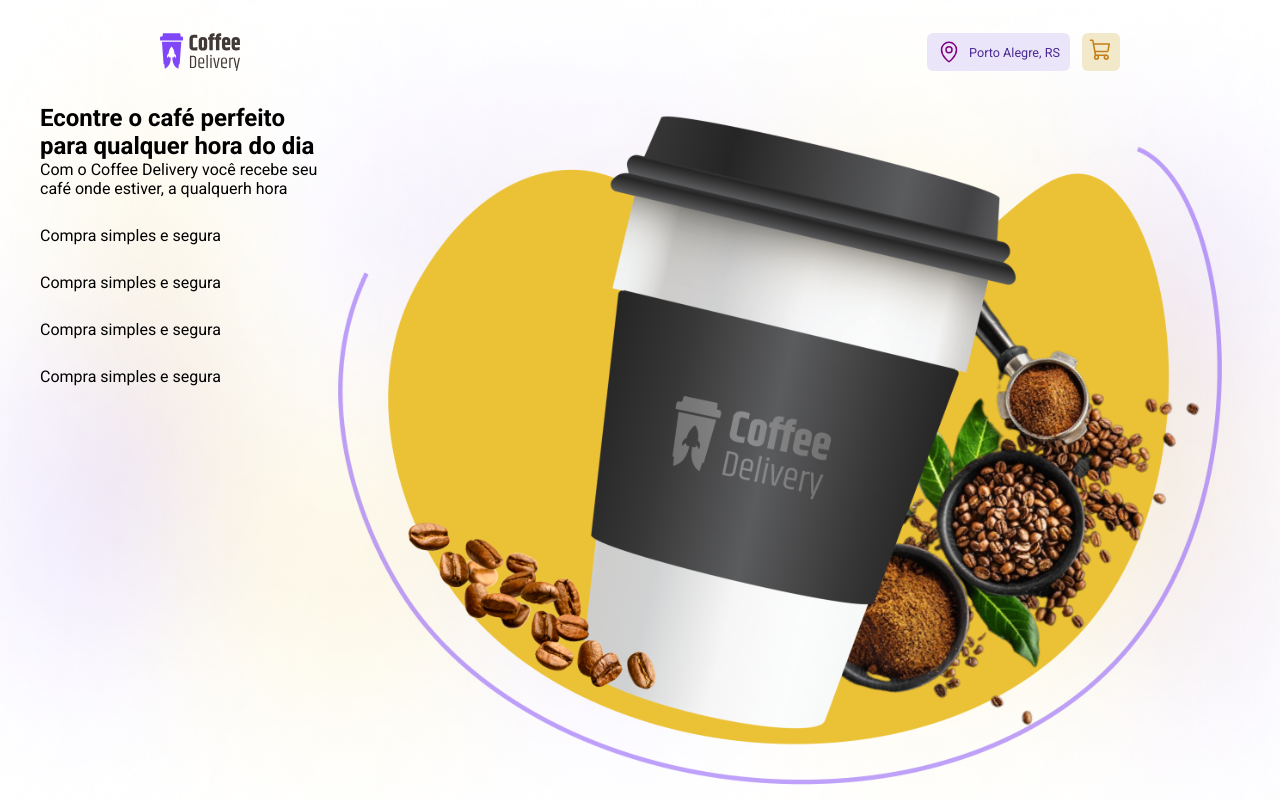
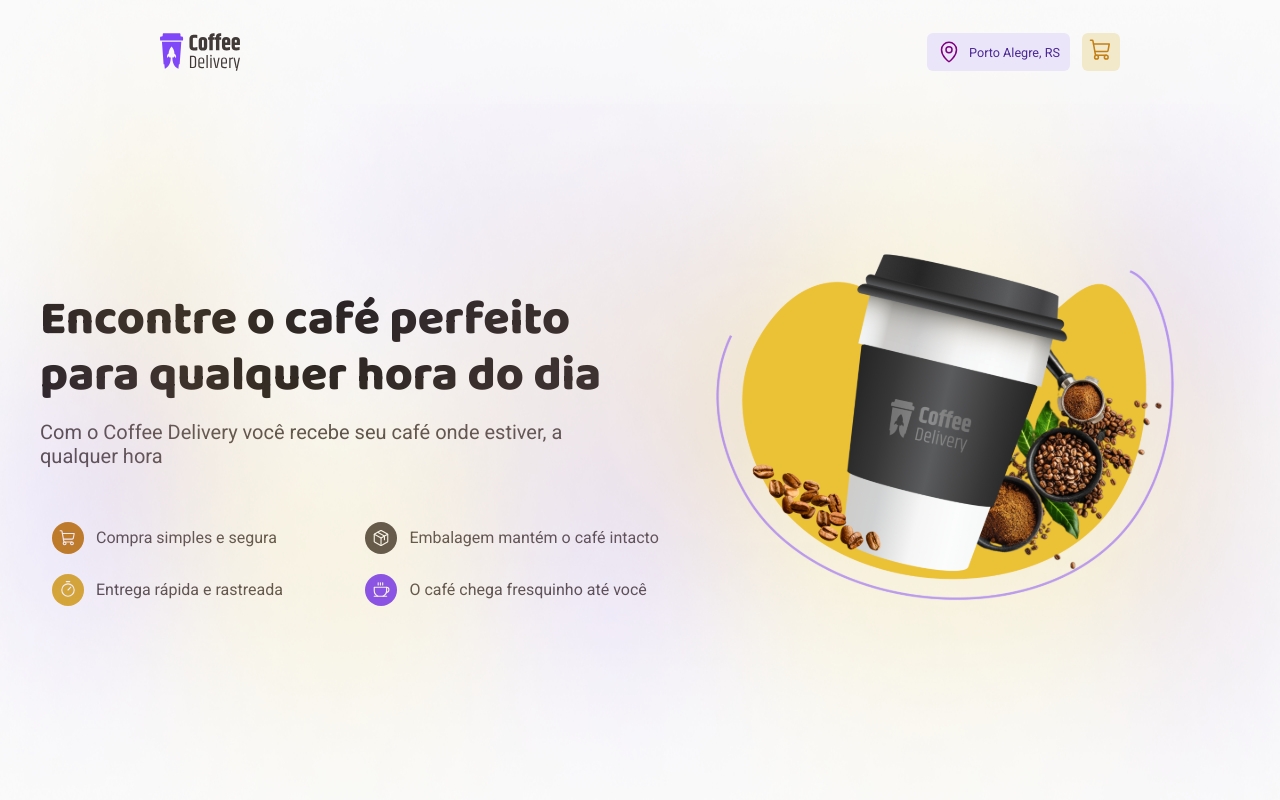
Before and after one commit to gustavuwe/coffee-delivery, a React (Vite) app: page /home in a window 1280 px wide. Built offline with nearby package versions, Linux system fonts and the light colour scheme.

Commit message:
finish hero section

```diff
--- a/src/components/Header/styles.ts
+++ b/src/components/Header/styles.ts
@@ -1,13 +1,14 @@
 import styled from "styled-components";
 
 export const HeaderContainer = styled.header`
-  background-color: ${(props) => props.theme["background"]};
+  background-color:rgba(250, 250, 250, 0.18);
   height: 6.5rem;
   width: 100%;
   display: flex;
   justify-content: space-between;
   align-items: center;
   padding: 0 10rem;
+  z-index: 10;
 
 
   img {
--- a/src/pages/Home/index.tsx
+++ b/src/pages/Home/index.tsx
@@ -1,51 +1,56 @@
-import { HeroSection, HeroSectionContent, HomeContainer } from "./styles";
+import {
+  AdvantageItem,
+  HeroSection,
+  HeroSectionContent,
+  HomeContainer,
+} from "./styles";
 import background from "../../assets/background.png";
 import heroImage from "../../assets/heroImage.svg";
-import { ShoppingCart } from "phosphor-react";
+import { Coffee, Package, ShoppingCart, Timer } from "phosphor-react";
 
 export function Home() {
   return (
     <HomeContainer>
       <HeroSection>
-        <img src={background} alt="" className="bg-image"/>
+        <img src={background} alt="" className="bg-image" />
         <HeroSectionContent>
-          <div>
+          <div className="hero-texts-container">
             <div className="hero-text">
-              <h1>Econtre o café perfeito para qualquer hora do dia</h1>
+              <h1>Encontre o café perfeito para qualquer hora do dia</h1>
               <p>
                 Com o Coffee Delivery você recebe seu café onde estiver, a
-                qualquerh hora
+                qualquer hora
               </p>
             </div>
 
             <div className="advantages-items">
-              <div>
+              <AdvantageItem advantageItemColor="yellowDark">
                 <div className="advantages-item-icon">
-                  <ShoppingCart size={24} color="#FFFFF" />
+                  <ShoppingCart size={18} color="#FAFAFA" />
                 </div>
                 <p>Compra simples e segura</p>
-              </div>
-              <div>
+              </AdvantageItem>
+              <AdvantageItem advantageItemColor="baseText">
                 <div className="advantages-item-icon">
-                  <ShoppingCart size={24} color="#FFFFF" />
+                  <Package size={18} color="#FAFAFA" />
                 </div>
-                <p>Compra simples e segura</p>
-              </div>
-              <div>
+                <p>Embalagem mantém o café intacto</p>
+              </AdvantageItem>
+              <AdvantageItem advantageItemColor="yellow">
                 <div className="advantages-item-icon">
-                  <ShoppingCart size={24} color="#FFFFF" />
+                  <Timer size={18} color="#FAFAFA" />
                 </div>
-                <p>Compra simples e segura</p>
-              </div>
-              <div>
+                <p>Entrega rápida e rastreada</p>
+              </AdvantageItem>
+              <AdvantageItem advantageItemColor="purple">
                 <div className="advantages-item-icon">
-                  <ShoppingCart size={24} color="#FFFFF" />
+                  <Coffee size={18} color="#FAFAFA" />
                 </div>
-                <p>Compra simples e segura</p>
-              </div>
+                <p>O café chega fresquinho até você</p>
+              </AdvantageItem>
             </div>
           </div>
-          <img src={heroImage} alt="" />
+          <img src={heroImage} alt="" className="hero-image" />
         </HeroSectionContent>
       </HeroSection>
     </HomeContainer>
--- a/src/pages/Home/styles.ts
+++ b/src/pages/Home/styles.ts
@@ -1,10 +1,11 @@
 import styled from "styled-components";
 
 export const HomeContainer = styled.div`
-  height: calc(100vh - 6.5rem);
+  height: calc(100vh - 6.5rem); // 6.5rem = header height
   width: 100%;
   display: flex;
   flex-direction: column;
+  background-color: ${(props) => props.theme["background"]};
 `;
 
 export const HeroSection = styled.section`
@@ -17,7 +18,7 @@
     left: 0;
     height: 100%;
     width: 100%;
-    z-index: -1;
+    z-index: 0;
   }
 `;
 
@@ -27,4 +28,71 @@
   width: 1200px;
   height: 100%;
   margin: 0 auto;
+  align-items: center;
+  gap: 3rem;
+
+  .hero-text {
+    max-width: 588px;
+
+    h1 {
+      font-size: 3rem;
+      font-family: "Baloo 2", sans-serif;
+      color: ${(props) => props.theme["base-title"]};
+      font-weight: 900;
+      line-height: 3.5rem;
+    }
+
+    p {
+      margin-top: 1rem;
+      font-family: "Roboto", sans-serif;
+      font-size: 1.25rem;
+    }
+  }
+
+  .advantages-items {
+    margin-top: 3rem;
+    display: grid;
+    grid: repeat(2, 1fr) / repeat(2, 1fr);
+    gap: 0.5rem;
+    line-height: 2.75rem;
+
+  }
+
+  .hero-image {
+    z-index: 1;
+    max-width: 476px;
+    margin-bottom: 3rem;
+  }
 `;
+
+const ADVANTAGE_ITEMS_COLORS = {
+  yellowDark: 'yellow-dark',
+  baseText: 'base-text',
+  yellow: 'yellow',
+  purple: 'purple',
+} as const;
+
+interface AdvantageItemsProps {
+  advantageItemColor: keyof typeof ADVANTAGE_ITEMS_COLORS;
+}
+
+export const AdvantageItem = styled.div<AdvantageItemsProps>`
+  display: flex;
+  flex-direction: row;
+  align-items: center;
+  gap: 0.75rem;
+
+  &::before {
+    content: "";
+  }
+
+  .advantages-item-icon {
+    width: 32px;
+    height: 32px;
+    border-radius: 999px;
+    background-color: ${(props) => props.theme[ADVANTAGE_ITEMS_COLORS[props.advantageItemColor]]};
+    align-items: center;
+    display: flex;
+    justify-content: center;
+  }
+`;
--- a/src/styles/global.ts
+++ b/src/styles/global.ts
@@ -8,8 +8,8 @@
   }
 
   body {
-    background: ${(props) => props.theme["background"]};
     color: ${(props) => props.theme["base-text"]};
+    background-color: ${(props) => props.theme["background"]};
   }
 
   body, input, textarea, button {
--- a/src/styles/themes/default.ts
+++ b/src/styles/themes/default.ts
@@ -7,15 +7,15 @@
   "purple": "#8047F8",
   "purple-light": "#EBE5F9",
 
-  "base-title": "",
-  "base-subtitle": "",
-  "base-text": "",
-  "base-label": "",
-  "base-hover": "",
+  "base-title": "#272221",
+  "base-subtitle": "#403937",
+  "base-text": "#574F4D",
+  "base-label": "#8D8686",
+  "base-hover": "#D7D5D5",
 
-  "base-button": "",
-  "base-input": "",
-  "base-card": "",
-  "background": "",
+  "base-button": "#E6E5E5",
+  "base-input": "#EDEDED",
+  "base-card": "#F3F2F2",
+  "background": "#FAFAFA",
   "white": "#FFFFFF",
 }
```
